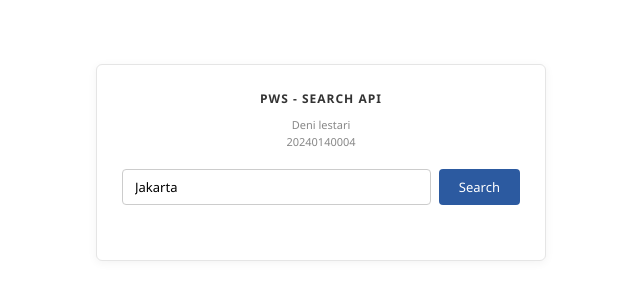
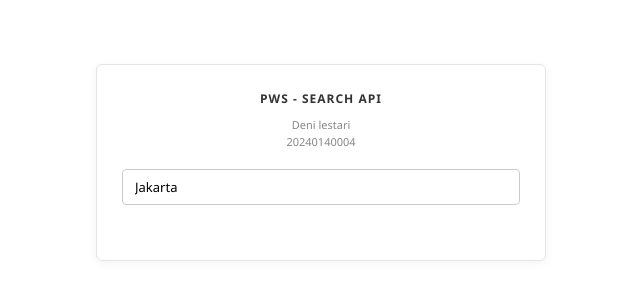
Before and after one commit to tari2025/004__WeatherApi, a website: page public/index.html in a window 1280 px wide. Shown: the part 238-538 px from the top of the page, without its empty margins (319-959 px from the left). Drawn offline with Linux system fonts and the light colour scheme.

```diff
--- a/public/index.html
+++ b/public/index.html
@@ -146,7 +146,6 @@
           value="Jakarta"
           placeholder="Masukkan nama kota..."
         />
-        <button onclick="cari()">Search</button>
       </div>
     </div>
   </body>
```
